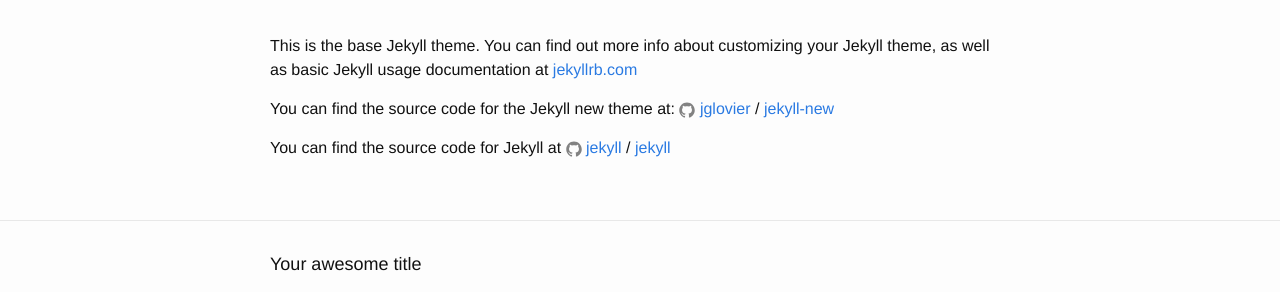
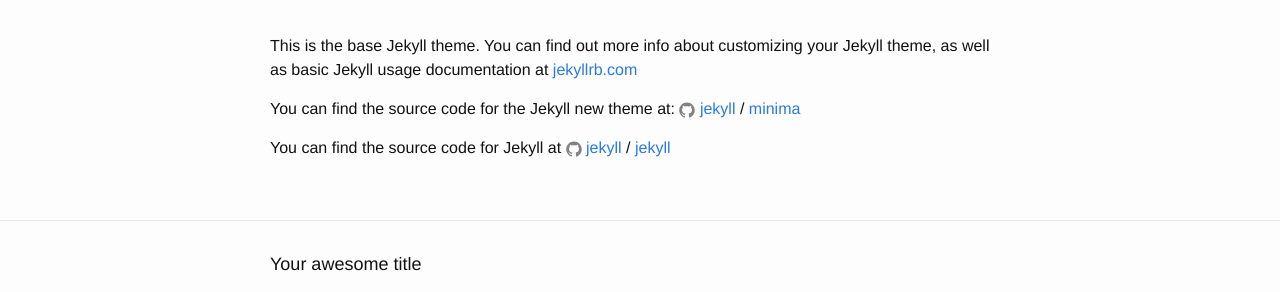
Before and after one commit to Perfect5th/perfect5th.github.io, a Jekyll site: the page built from about.md, in a window 1280 px wide. Shown: the part 130-422 px from the top of the page. Built offline with Jekyll 4.4.1, drawn with Linux system fonts in a browser that asks for light colours.

Commit message:
- new Jekyll local setup

```diff
--- a/_config.yml
+++ b/_config.yml
@@ -1,11 +1,18 @@
 # Welcome to Jekyll!
 #
 # This config file is meant for settings that affect your whole blog, values
-# which you are expected to set up once and rarely need to edit after that.
+# which you are expected to set up once and rarely edit after that. If you find
+# yourself editing these this file very often, consider using Jekyll's data files
+# feature for the data you need to update frequently.
+#
 # For technical reasons, this file is *NOT* reloaded automatically when you use
-# 'jekyll serve'. If you change this file, please restart the server process.
+# 'bundle exec jekyll serve'. If you change this file, please restart the server process.
 
 # Site settings
+# These are used to personalize your new site. If you look in the HTML files,
+# you will see them accessed via {{ site.title }}, {{ site.email }}, and so on.
+# You can create any custom variable you would like, and they will be accessible
+# in the templates via {{ site.myvariable }}.
 title: Your awesome title
 email: your-email@domain.com
 description: > # this means to ignore newlines until "baseurl:"
@@ -13,9 +20,15 @@
   line in _config.yml. It will appear in your document head meta (for
   Google search results) and in your feed.xml site description.
 baseurl: "" # the subpath of your site, e.g. /blog
-url: "http://yourdomain.com" # the base hostname & protocol for your site
+url: "" # the base hostname & protocol for your site, e.g. http://example.com
 twitter_username: jekyllrb
 github_username:  jekyll
 
 # Build settings
 markdown: kramdown
+theme: minima
+gems:
+  - jekyll-feed
+exclude:
+  - Gemfile
+  - Gemfile.lock
--- a/_posts/2016-07-02-welcome-to-jekyll.markdown
+++ b/_posts/2016-10-22-welcome-to-jekyll.markdown
@@ -1,7 +1,7 @@
 ---
 layout: post
 title:  "Welcome to Jekyll!"
-date:   2016-07-02 10:35:56 -0400
+date:   2016-10-22 16:59:58 -0700
 categories: jekyll update
 ---
 You’ll find this post in your `_posts` directory. Go ahead and edit it and re-build the site to see your changes. You can rebuild the site in many different ways, but the most common way is to run `jekyll serve`, which launches a web server and auto-regenerates your site when a file is updated.
--- a/about.md
+++ b/about.md
@@ -7,8 +7,8 @@
 This is the base Jekyll theme. You can find out more info about customizing your Jekyll theme, as well as basic Jekyll usage documentation at [jekyllrb.com](http://jekyllrb.com/)
 
 You can find the source code for the Jekyll new theme at:
-{% include icon-github.html username="jglovier" %} /
-[jekyll-new](https://github.com/jglovier/jekyll-new)
+{% include icon-github.html username="jekyll" %} /
+[minima](https://github.com/jekyll/minima)
 
 You can find the source code for Jekyll at
 {% include icon-github.html username="jekyll" %} /
```
Also changed, not shown: index.md (added, +6 -0 lines), 1 other file.
